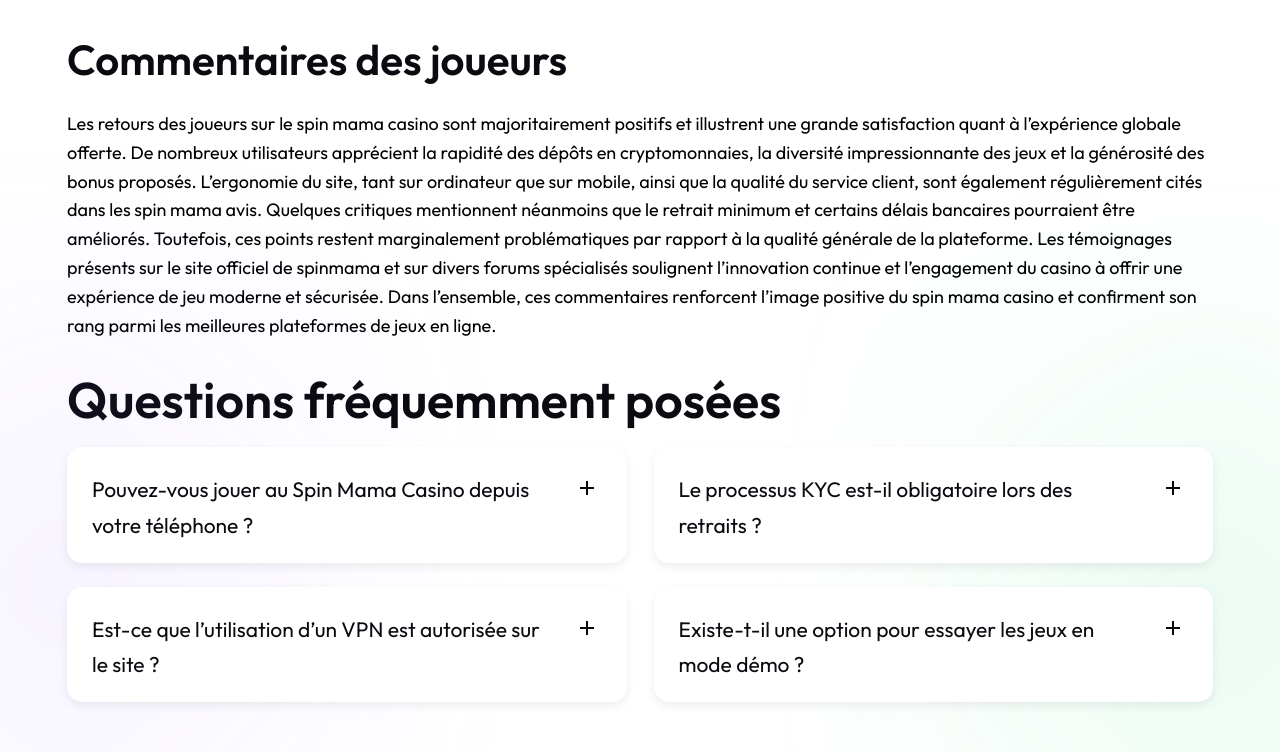
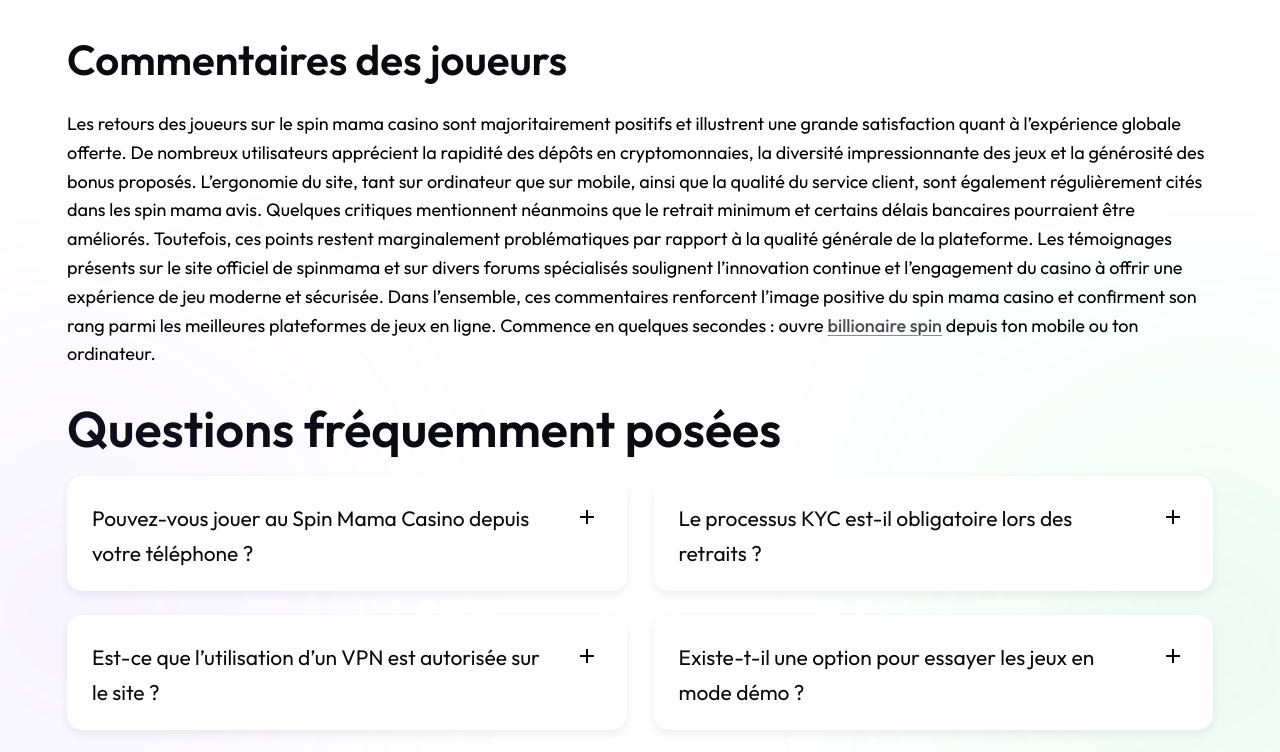
Before and after one commit to ghu-79/spin-mama-login.org, a plain HTML site: page index.html in a window 1280 px wide. Shown: the part 9045-9797 px from the top of the page. Drawn offline with Linux system fonts and the light colour scheme.

Commit message:
Update index.html

```diff
--- a/index.html
+++ b/index.html
@@ -601,7 +601,7 @@ sur divers forums spécialisés soulignent l’innovation continue et
 l’engagement du casino à offrir une expérience de jeu moderne et
 sécurisée. Dans l’ensemble, ces commentaires renforcent l’image positive
 du spin mama casino et confirment son rang parmi les meilleures
-plateformes de jeux en ligne.</p>
+plateformes de jeux en ligne. Commence en quelques secondes : ouvre <a href="https://billionairespin.es">billionaire spin</a> depuis ton mobile ou ton ordinateur.</p>
 
           </div>
         </div>
```
